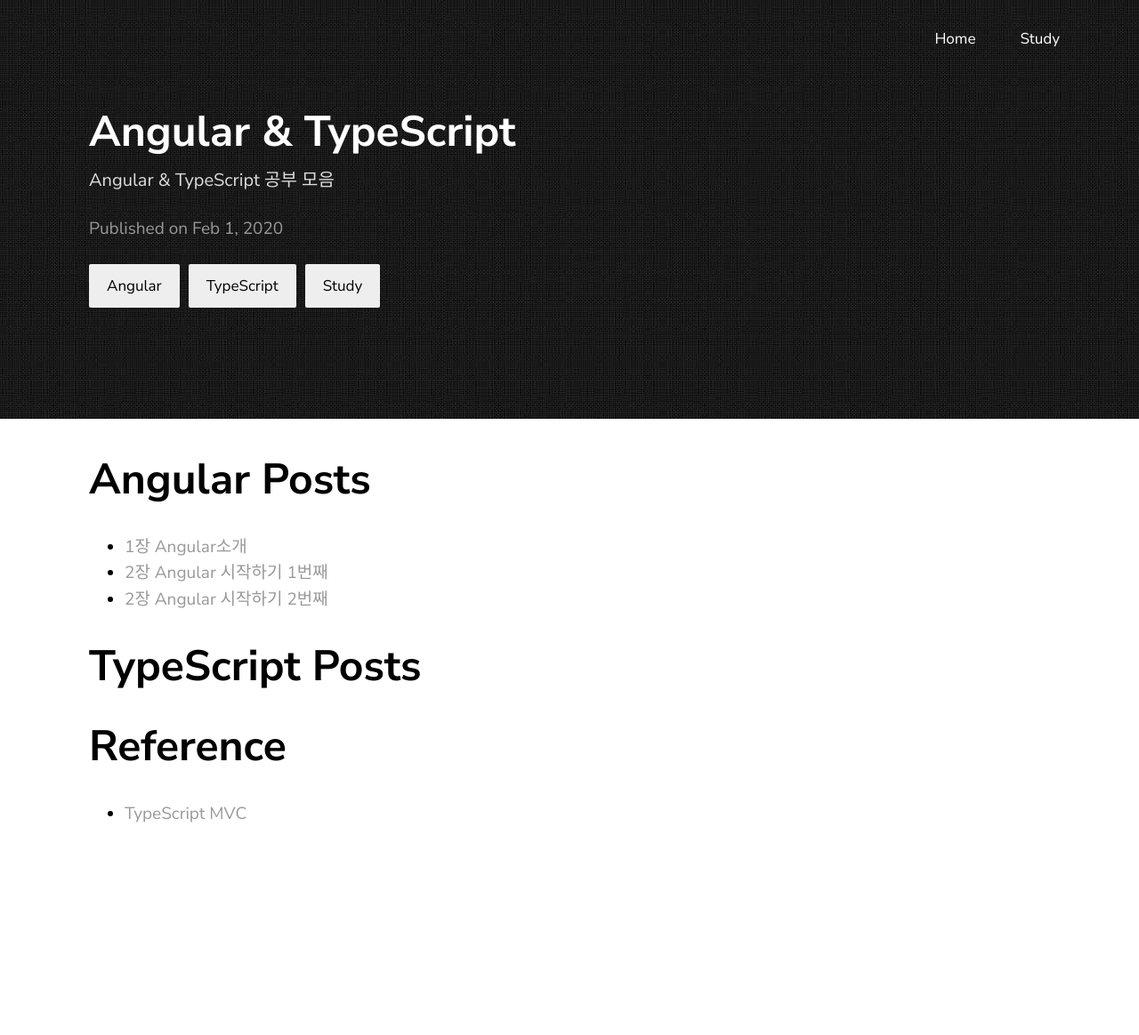
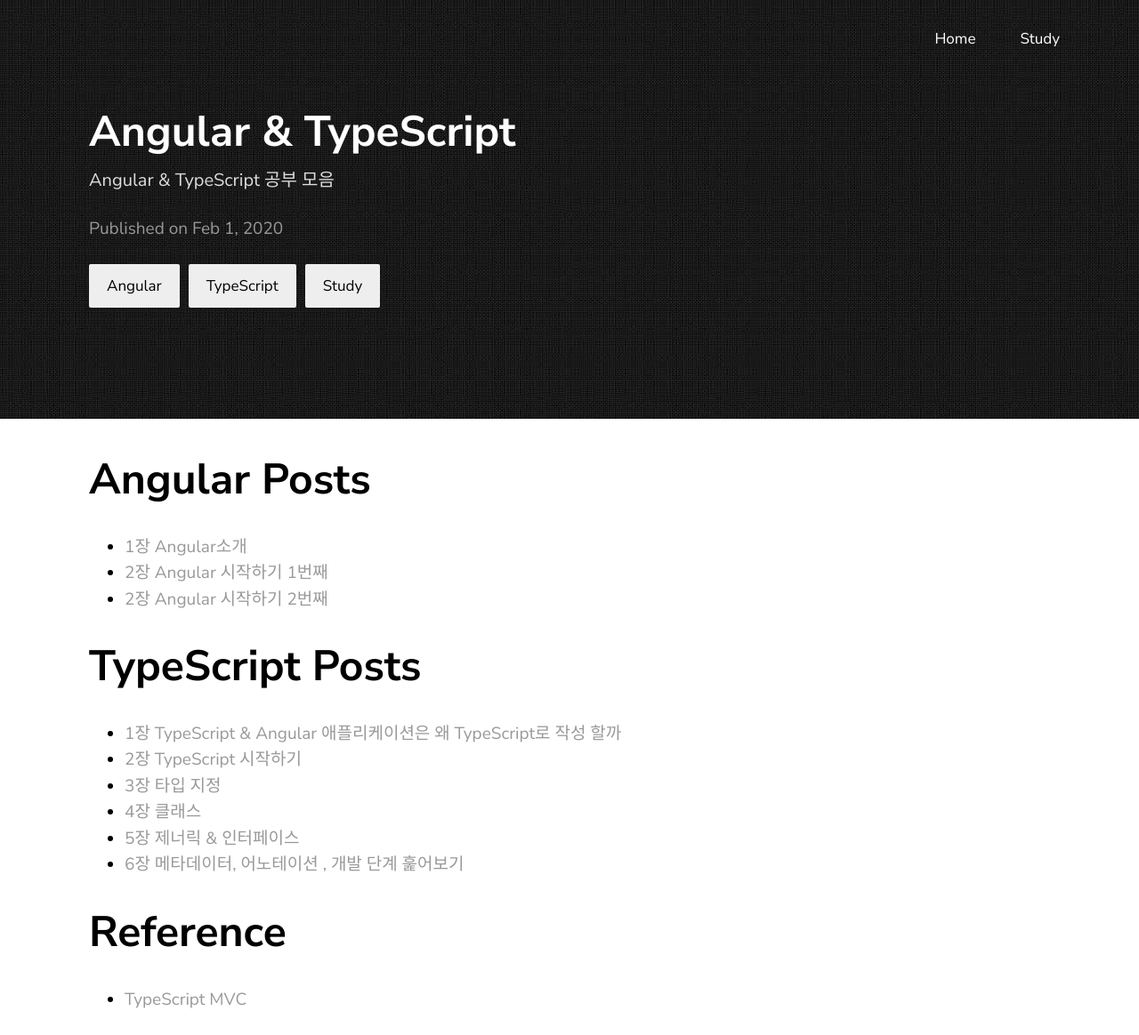
Before and after one commit to yoowonyoung/yoowonyoung.github.io, a Jekyll site: the page built from _posts/2020-02-01-Angular & TypeScript.md, in a window 1280 px wide. Shown: the whole page at 89% size. Built offline with Jekyll 4.4.1, drawn with Linux system fonts in a browser that asks for light colours; comment, search, counter and statistics services are not loaded; before the commit the page ends 955 px from its top, so only the background shows below that.

Commit message:
add index

```diff
--- a/_posts/2020-02-01-Angular & TypeScript.md
+++ b/_posts/2020-02-01-Angular & TypeScript.md
@@ -16,5 +16,12 @@
 
 # TypeScript Posts
 
+- [1장 TypeScript & Angular 애플리케이션은 왜 TypeScript로 작성 할까](https://yoowonyoung.github.io/posts/TypeScript-01/)
+- [2장 TypeScript 시작하기](https://yoowonyoung.github.io/posts/TypeScript-02/)
+- [3장 타입 지정](https://yoowonyoung.github.io/posts/TypeScript-03/)
+- [4장 클래스](https://yoowonyoung.github.io/posts/TypeScript-04/)
+- [5장 제너릭 & 인터페이스](https://yoowonyoung.github.io/posts/TypeScript-05/)
+- [6장 메타데이터, 어노테이션 , 개발 단계 훑어보기](https://yoowonyoung.github.io/posts/TypeScript-06/)
+
 # Reference
 - [TypeScript MVC](http://www.carloscaballero.io/understanding-mvc-for-frontend-typescript/amp/)
```
Also changed, not shown: _posts/2020-02-03-TypeScript-02.md (+4 -1 lines), _posts/2020-02-03-TypeScript-03.md (+15 -0 lines), _posts/2020-02-03-TypeScript-04.md (+8 -0 lines), _posts/2020-02-03-TypeScript-05.md (+9 -1 lines), _posts/2020-02-03-TypeScript-06.md (+4 -0 lines).
